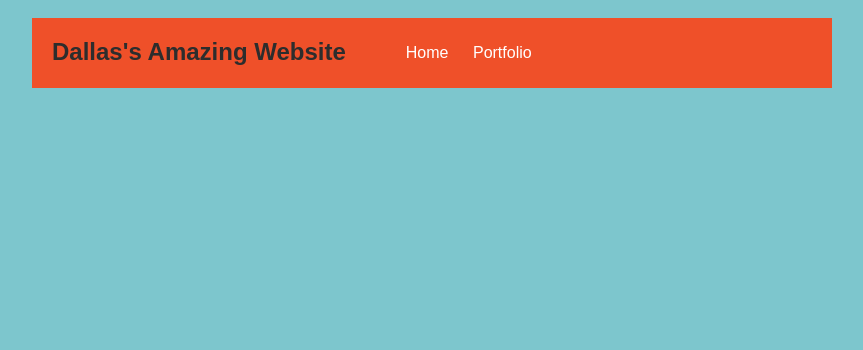
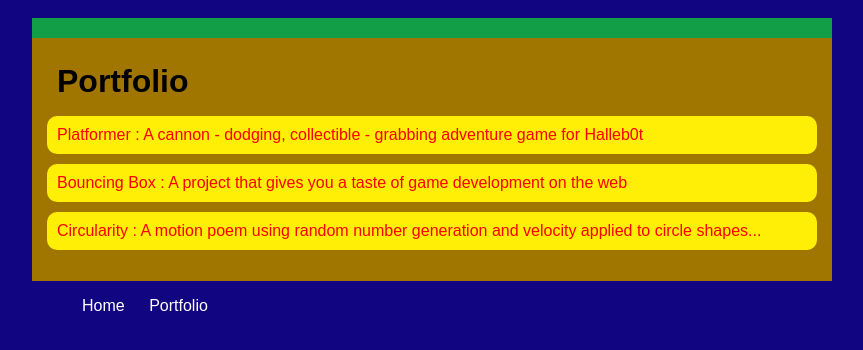
Before and after one commit to DCitizen/DCitizen.github.io, a plain HTML site: page Portfolio.html in a window 1280 px wide. Shown: the whole page, without its empty margins (208-1071 px from the left). Drawn offline with Linux system fonts and the light colour scheme.

Commit message:
install projects

```diff
--- a/portfolio.html
+++ b/Portfolio.html
@@ -2,10 +2,11 @@
 <html>
     <head>
         <title>Dallas's Amazing Website</title>
+        <link rel="stylesheet" href="style.css">
         <style type="text/css">
             body {
-                background: rgb(125, 198, 205);
-                color: rgb(45, 45, 45);
+                background: rgb(17, 5, 129);
+                color: rgb(165, 204, 94);
                 padding: 10px;
                 font-family: arial;
             }
@@ -23,7 +24,7 @@
 
             /* navigation menu */
             nav {
-                background: rgb(239, 80, 41);
+                background: rgb(17, 158, 71);
                 margin: 0 auto;
                 display: flex;
                 padding: 10px;
@@ -31,7 +32,7 @@
             nav header {
                 display: flex;
                 align-items: center;
-                color: rgb(255, 255, 255);
+                color: rgb(255, 0, 0);
                 flex: 1;
             }
             nav ul {
@@ -43,12 +44,12 @@
             }
             nav a {
                 text-decoration: none;
-                color: #fff;
+                color: #2dff03;
             }
 
             /* main container area beneath menu */
             main {
-                background: rgb(245, 238, 219);
+                background: rgb(160, 118, 1);
                 display: flex;
             }
             .content {
@@ -62,19 +63,19 @@
             }
 
             #portfolio li {
-                background: #fff;
+                background: #ffee05;
                 padding: 10px;
                 border-radius: 10px;
                 margin-bottom: 10px;
             }
 
             #portfolio li:hover {
-                background: #eee;
+                background: #ffee00;
             }
 
             #portfolio a {
                 text-decoration: none;
-                color: #454545;
+                color: #ff0000;
             }
         </style>
     </head>
@@ -82,7 +83,20 @@
     <body>
         <div id="all-contents">
             <nav>
-                <h1>Dallas's Amazing Website</h1>
+                <!--Nav section Here-->
+            </nav>
+            <main>
+                <div class="content">
+                    <h1>Portfolio</h1>
+                    <ul id="portfolio">
+                        <li><a href="projects/platformer/">Platformer : A cannon - dodging, collectible - grabbing adventure game for Halleb0t</a></li>
+                        <li><a href="projects/bouncing-box/">Bouncing Box : A project that gives you a taste of game development on the web </a></li>
+                        <li><a href="projects/circularity/">Circularity : A motion poem using random number generation and velocity applied to circle shapes...</a></li>
+
+                    </ul>
+                </div>
+            </main>
+            <!--Could be a h1 here-->
                 <ul id="nav-ul">
                     <li class="nav-li">
                     <a class="nav-a" href="index.html">Home</a>
--- a/style.css
+++ b/style.css
@@ -60,3 +60,28 @@ main {
 h2, h3 {
     margin: 0px;
 }
+         /* portfolio styles */
+         .content h1 {
+            color: black;
+        }
+
+        #portfolio {
+            list-style-type: none;
+            padding-left: 0;
+        }
+
+        #portfolio li {
+            background: #fff;
+            padding: 10px;
+            border-radius: 10px;
+            margin-bottom: 10px;
+        }
+
+        #portfolio li:hover {
+            background: #eee;
+        }
+
+        #portfolio a {
+            text-decoration: none;
+            color: #454545;
+        }
```
